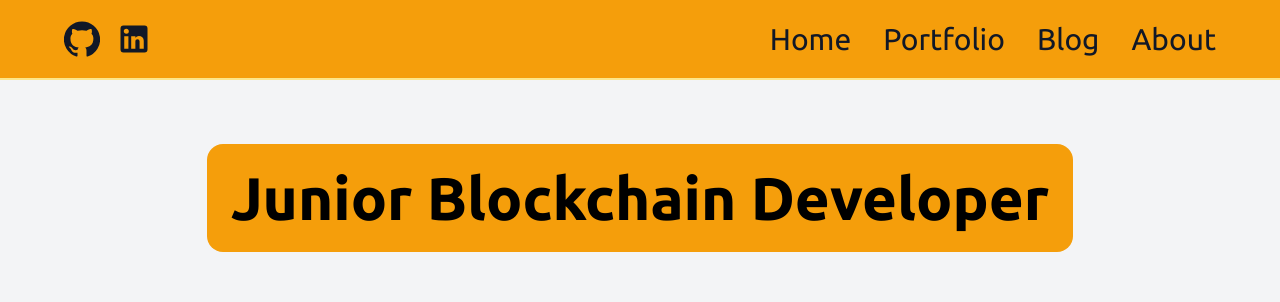
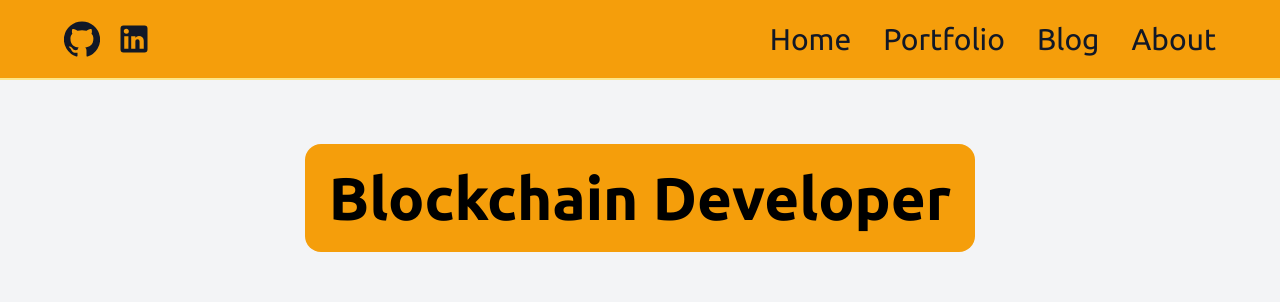
Before and after one commit to vix993/my-blog, a Next.js app: page / in a window 1280 px wide. Shown: the top 302 px of the page. Built offline with nearby package versions, Linux system fonts and the light colour scheme.

Commit message:
Update Intro.jsx

```diff
--- a/components/Intro.jsx
+++ b/components/Intro.jsx
@@ -4,7 +4,7 @@ export const Intro = ({}) => {
   return (
     <main>
       <div className="flex flex-col justify-center items-center gap-12 mt-16 rounded-2xl">
-        <h1>Junior Blockchain Developer</h1>
+        <h1>Blockchain Developer</h1>
         <span className="text-2xl">
           Hi. I'm Victor, I enjoy building useful things.
         </span>
```
